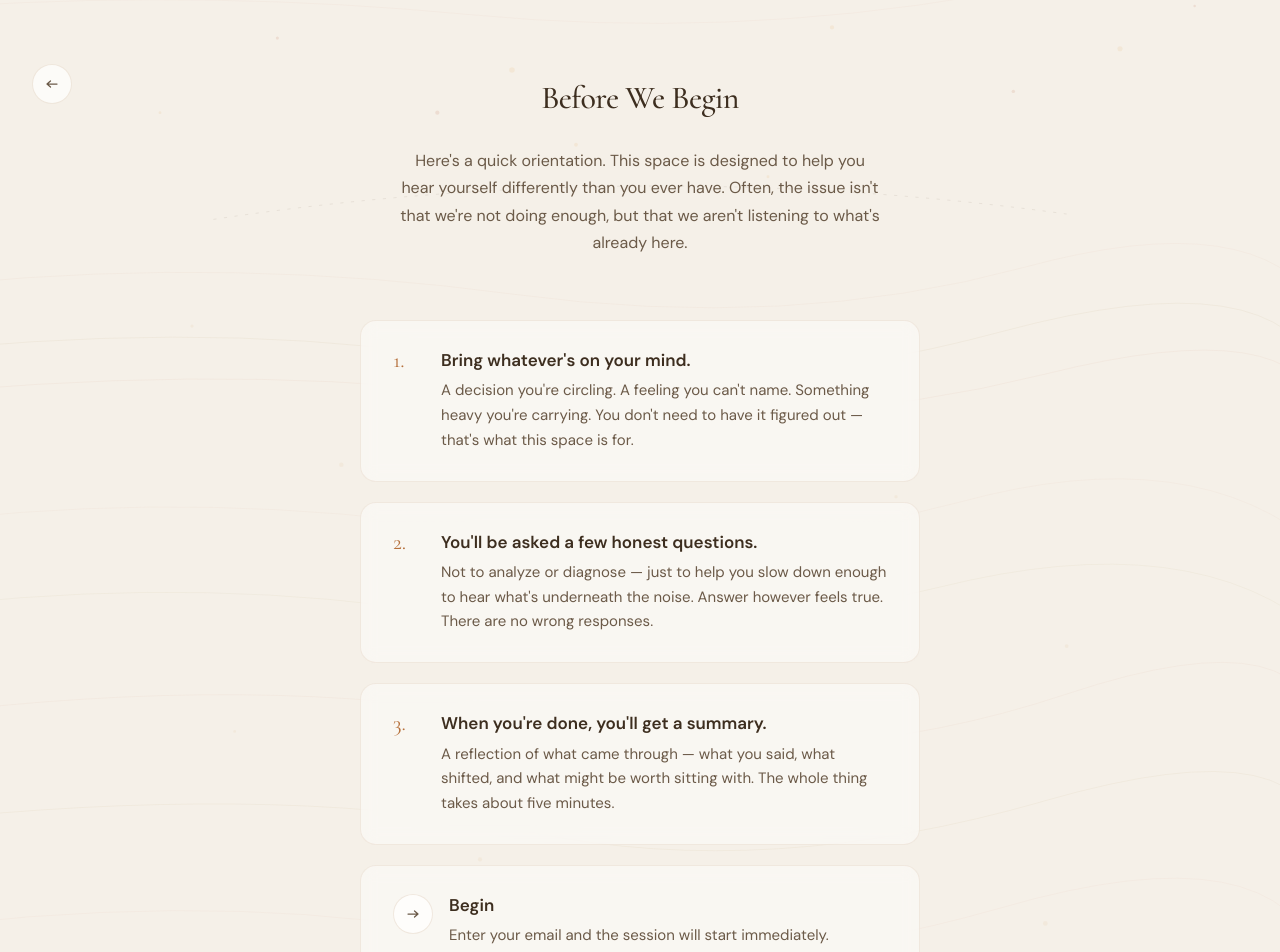
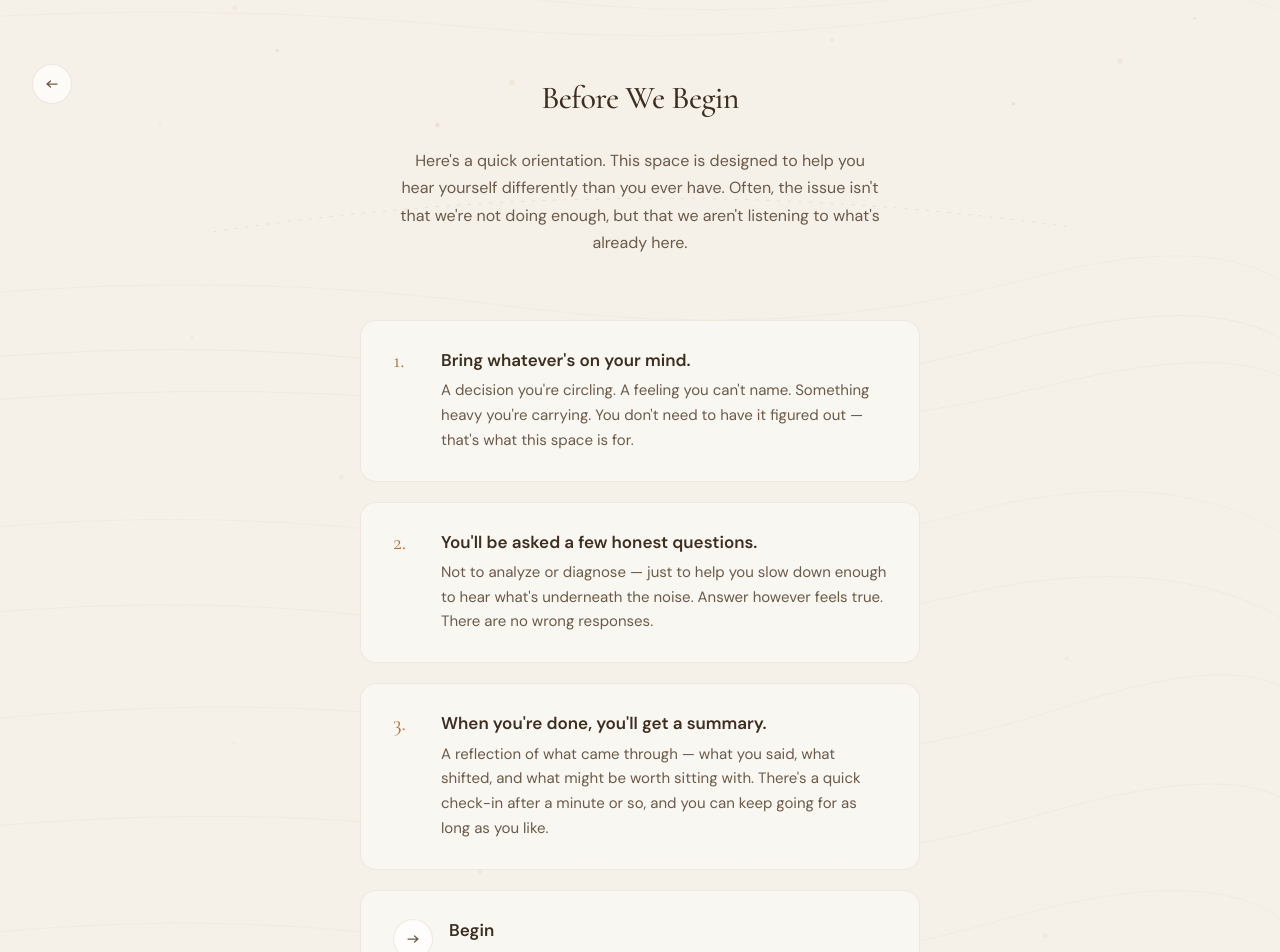
Before and after one commit to akaash16/tobealivehomecoming, a Next.js app: page /inquiry in a window 1280 px wide. Shown: the top 952 px of the page. Built offline with nearby package versions, Linux system fonts and the light colour scheme.

Commit message:
Demo: shorten check-in to 1 minute

```diff
--- a/app/inquiry/page.tsx
+++ b/app/inquiry/page.tsx
@@ -173,8 +173,9 @@ export default function InquiryPage() {
                 </h2>
                 <p className="text-[15px] leading-[1.65] text-[#6B5A48]">
                   A reflection of what came through — what you said, what shifted,
-                  and what might be worth sitting with. The whole thing takes about
-                  five minutes.
+                  and what might be worth sitting with. There&apos;s a quick check-in
+                  after a minute or so, and you can keep going for as long as you
+                  like.
                 </p>
               </div>
             </div>
--- a/app/inquiry/session/page.tsx
+++ b/app/inquiry/session/page.tsx
@@ -18,9 +18,10 @@ import { SummaryTakeawayBody } from "./SummaryTakeawayBody";
 /** Shown on load only; never sent to /api/chat or included in apiHistoryRef. */
 const STATIC_WELCOME_ID = "local-guide-welcome";
 const STATIC_WELCOME_TEXT =
-  "Thanks for being here. Be as open and honest as you can — the more honest you are, the more this will give back to you. The session will last about five minutes before I suggest wrapping up and putting together a summary. Whenever you're ready, share what's on your mind.";
+  "Thanks for being here. Be as open and honest as you can — the more honest you are, the more this will give back to you. After a minute or so I'll check in, and you can keep going for as long as you like. Whenever you're ready, share what's on your mind.";
 
-const SESSION_MS = 5 * 60 * 1000;
+// DEMO: set to 1 minute for Friday's interview. Original value: 5 minutes.
+const SESSION_CHECKIN_DELAY_MS = 1 * 60 * 1000;
 const SESSION_CHECKIN_TOKEN = "[SESSION_CHECKIN]";
 const SESSION_COMPLETE_TOKEN = "[SESSION_COMPLETE]";
 const KEEP_GOING_TEXT = "I want to keep going";
@@ -238,7 +239,7 @@ function InquirySessionPage() {
     timerRef.current = setTimeout(() => {
       pendingCheckInRef.current = true;
       flushPendingCheckIn();
-    }, SESSION_MS);
+    }, SESSION_CHECKIN_DELAY_MS);
   }
 
   async function runCheckIn() {
@@ -576,7 +577,7 @@ function InquirySessionPage() {
             {checkInOpen && (
               <div className="chat-message-enter flex flex-col gap-4 sm:gap-5">
                 <div className="max-w-[min(92%,32rem)] rounded-2xl rounded-bl-md border border-ink/[0.07] bg-bubble-guide px-5 py-3.5 text-[0.9375rem] leading-[1.65] text-ink shadow-soft sm:px-6 sm:py-4 sm:text-base">
-                  Before we keep going — we&apos;ve been here for a few minutes.
+                  Before we keep going — we&apos;ve been here for a minute or so.
                 </div>
                 <div className="flex flex-wrap gap-3 sm:gap-4">
                   <button
```
Also changed, not shown: app/api/chat/guide-system-prompt.txt.
